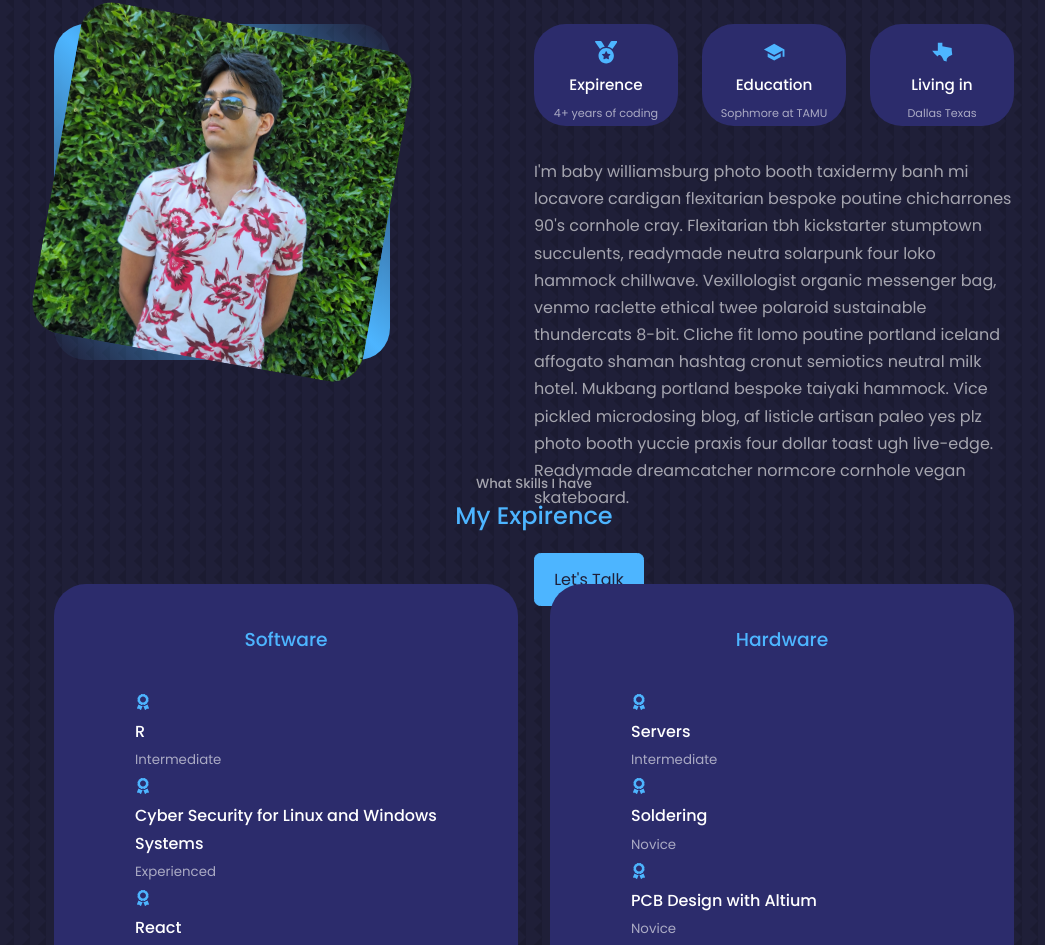
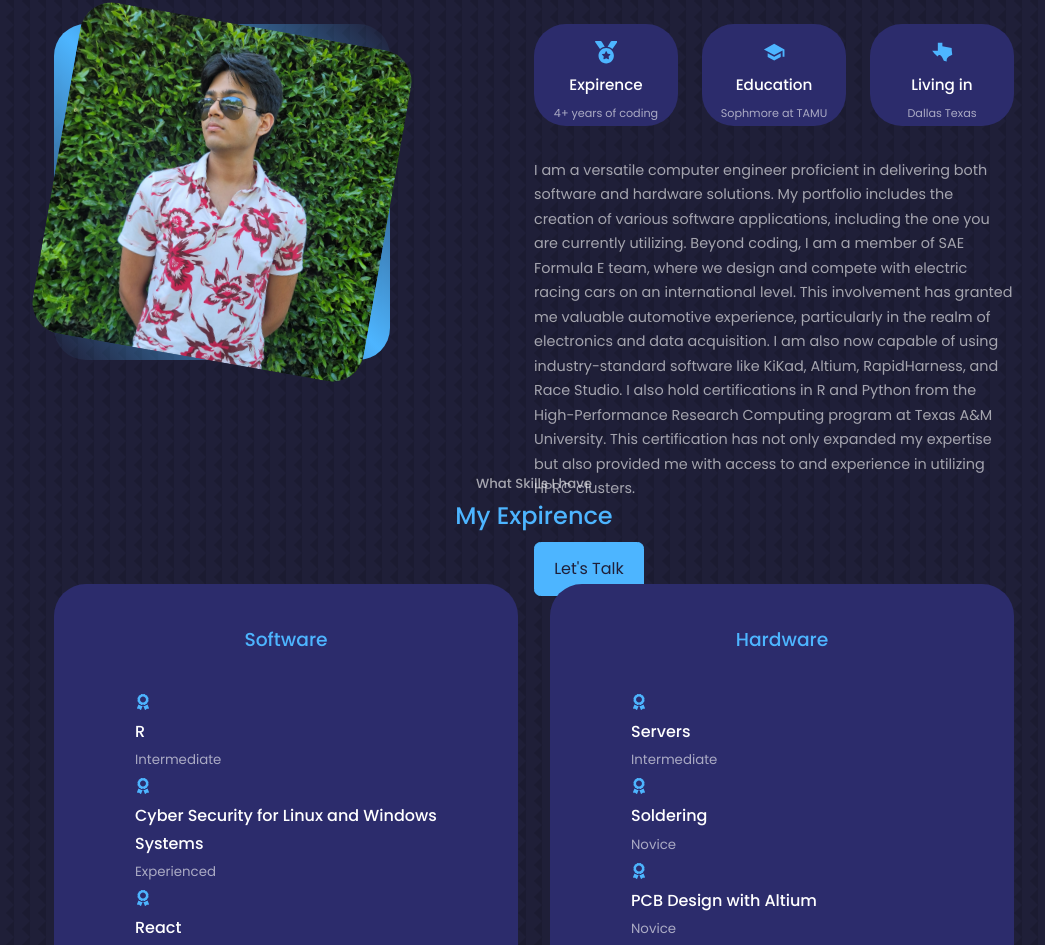
Before and after one commit to ShreyWey/personal-portfolio2.0, a React (Create React App) app: page / in a window 1280 px wide. Shown: the part 1015-1960 px from the top of the page, without its empty margins (106-1151 px from the left). Built offline with nearby package versions, Linux system fonts and the light colour scheme.

Commit message:
changed font size

```diff
--- a/src/components/about/About.jsx
+++ b/src/components/about/About.jsx
@@ -40,7 +40,8 @@ const About = () => {
           </div>
 
           <p>
-          I'm baby williamsburg photo booth taxidermy banh mi locavore cardigan flexitarian bespoke poutine chicharrones 90's cornhole cray. Flexitarian tbh kickstarter stumptown succulents, readymade neutra solarpunk four loko hammock chillwave. Vexillologist organic messenger bag, venmo raclette ethical twee polaroid sustainable thundercats 8-bit. Cliche fit lomo poutine portland iceland affogato shaman hashtag cronut semiotics neutral milk hotel. Mukbang portland bespoke taiyaki hammock. Vice pickled microdosing blog, af listicle artisan paleo yes plz photo booth yuccie praxis four dollar toast ugh live-edge. Readymade dreamcatcher normcore cornhole vegan skateboard.
+
+          I am a versatile computer engineer proficient in delivering both software and hardware solutions. My portfolio includes the creation of various software applications, including the one you are currently utilizing. Beyond coding, I am a member of SAE Formula E team, where we design and compete with electric racing cars on an international level. This involvement has granted me valuable automotive experience, particularly in the realm of electronics and data acquisition. I am also now capable of using industry-standard software like KiKad, Altium, RapidHarness, and Race Studio. I also hold certifications in R and Python from the High-Performance Research Computing program at Texas A&M University. This certification has not only expanded my expertise but also provided me with access to and experience in utilizing HPRC clusters.
           </p>
 
           <a href="#contact" className='btn btn-primary'>Let's Talk</a>
--- a/src/components/about/about.css
+++ b/src/components/about/about.css
@@ -64,6 +64,7 @@
 .about__content p {
     margin: 2rem 0 2.6rem;
     color: var(--color-light);
+    font-size: .9rem;
 }
 
 /* MEDIA QUERIES  (MED. DEVICES) */
```
